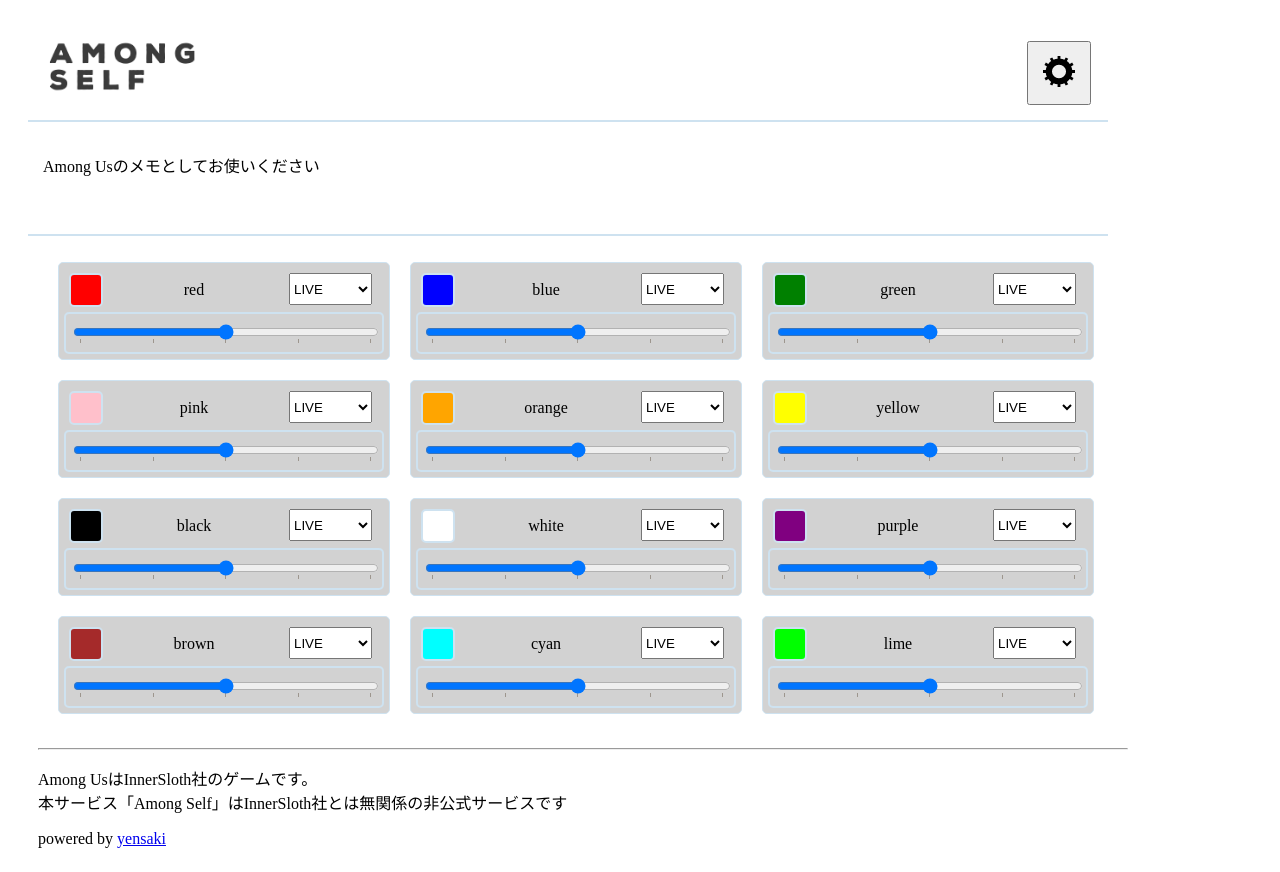
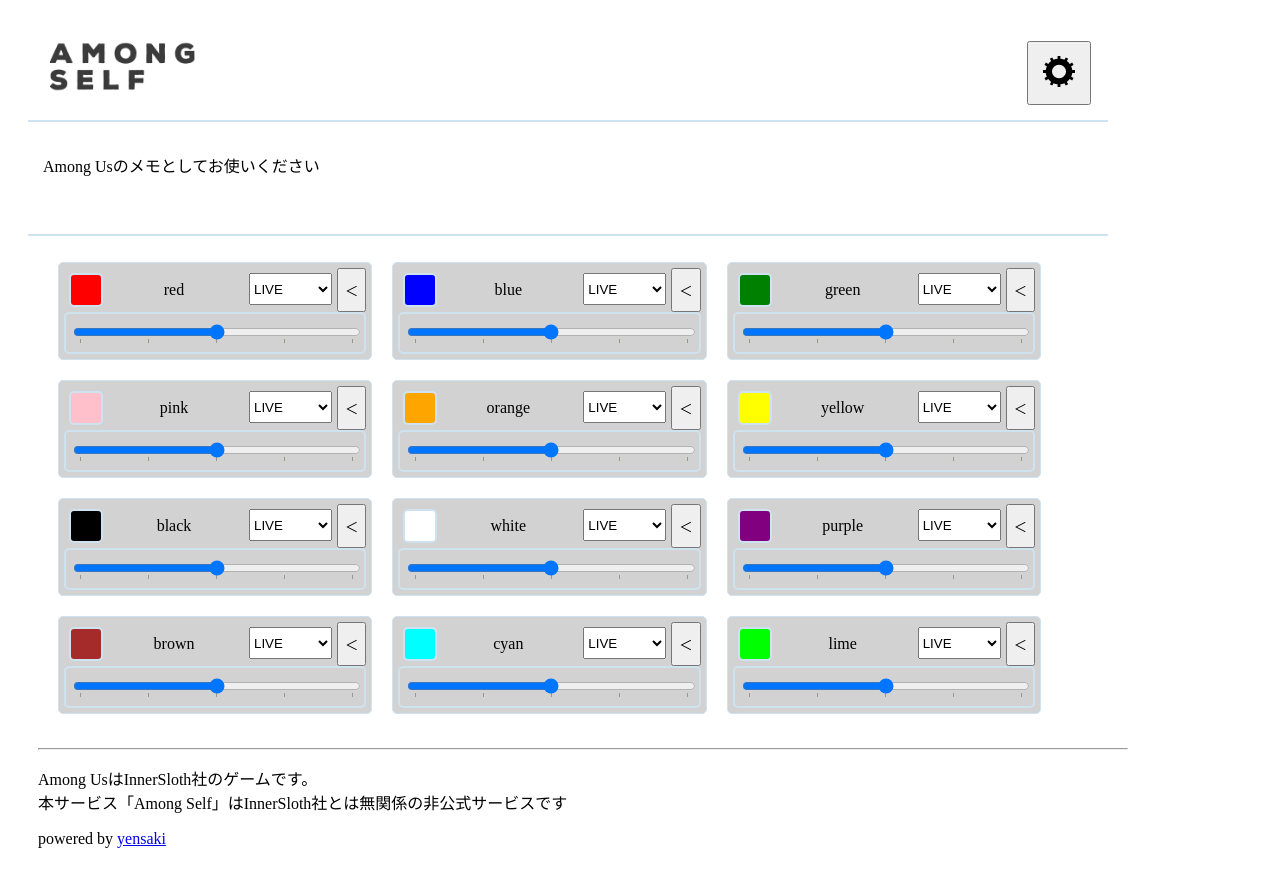
Before and after one commit to yensaki/among-self, a Next.js app: page / in a window 1280 px wide. Built offline with nearby package versions, Linux system fonts and the light colour scheme.

Commit message:
Shrink Button

```diff
--- a/components/CrewCard.tsx
+++ b/components/CrewCard.tsx
@@ -22,12 +22,20 @@
     setImpostorRate(parseInt(e.target.value, 10))
   }
 
+  const [isShrinked, setIsShrinked] = useState(false)
+  const onToggleClick = () => {
+    setIsShrinked(!isShrinked)
+  }
+
     return (
         <Draggable>
             <Container style={{backgroundColor: `hsl(0,0%,${100 - 0.001*(impostorRate**2.5)}%)`}}>
                 <Header>
                     <Square style={{backgroundColor: formCrew.color}} />
+                    {!isShrinked && (
                         <HeaderText>{formCrew.name}</HeaderText>
+                    )}
+                    {!isShrinked && (
                         <div>
                             <StatusSelect value={formCrew.status} onChange={HandleChange}>
                                 <option value="live" label="LIVE"/>
@@ -35,8 +43,10 @@
                                 <option value="killed" label="KILLED"/>
                             </StatusSelect>
                         </div>
+                    )}
+                    <button onClick={onToggleClick}>＜</button>
                 </Header>
-
+                {!isShrinked && (
                     <RangeContainer>
                         <RangeSlider type="range" list="range-list" onChange={HandleImpostorRateChange}/>
                         <datalist id="range-list">
@@ -47,6 +57,7 @@
                             <option value="100" />
                         </datalist>
                     </RangeContainer>
+                )}
             </Container>
         </Draggable>
     )
@@ -54,7 +65,6 @@
 
 const Container = styled.li`
     list-style: none;
-    width: 320px;
     border: 1px solid #cee2f0;
     border-radius: 5px 5px;
     margin: 10px;
@@ -63,7 +73,7 @@
 
 const Header = styled.div`
     display: grid;
-    grid-template-columns: 40px 180px 80px;
+    grid-template-columns: 40px auto auto auto;
 `
 
 const Square = styled.div`
@@ -78,6 +88,7 @@
     display: flex;
     align-items: center;
     justify-content: center;
+    width: 140px;
 `
 
 const StatusSelect = styled.select`
```
Lines whose indentation alone changed are shown as unchanged.
